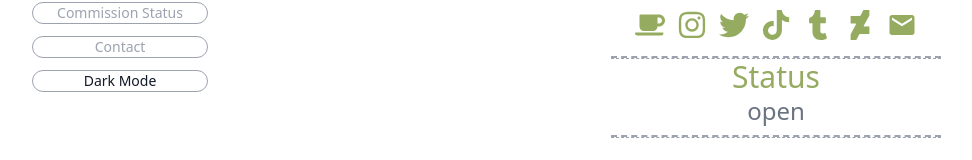
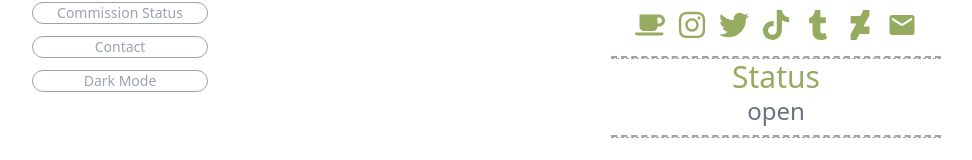
Before and after one commit to MDaud32/the-cakeguy, a Next.js app: page / in a window 1280 px wide. Shown: the part 288-448 px from the top of the page, without its empty margins (8-980 px from the left). Built offline with nearby package versions, Linux system fonts and the light colour scheme.

Commit message:
addind dark mode

```diff
--- a/components/Layout.jsx
+++ b/components/Layout.jsx
@@ -1,6 +1,10 @@
 import React from "react";
+import { useTheme } from "next-themes";
 
 const Layout = ({ children }) => {
+  const { systemTheme, theme, setTheme } = useTheme();
+  const currentTheme = theme === "system" ? systemTheme : theme;
+
   return <div>{children}</div>;
 };
 
--- a/components/Navbar.jsx
+++ b/components/Navbar.jsx
@@ -3,6 +3,7 @@ import Link from "next/link";
 import Image from "next/image";
 import Logo from "../public/birdlogo.png";
 import { useTheme } from "next-themes";
+import { BsSunFill, BsMoonFill } from "react-icons/bs";
 
 const Navbar = () => {
   const { systemTheme, theme, setTheme } = useTheme();
@@ -13,7 +14,7 @@ const Navbar = () => {
     if (currentTheme === "dark") {
       return (
         <button
-          className="w-full h-4 text-yellow-500 "
+          className="w-full h-4 text-gray-400 "
           role="button"
           onClick={() => setTheme("light")}>
           Light Mode
@@ -22,8 +23,8 @@ const Navbar = () => {
     } else {
       return (
         <button
-          className="w-full h-4 text-gray-900 "
-          role="button"
+          className="w-full h-4 text-gray-400 "
+          role="link"
           onClick={() => setTheme("dark")}>
           Dark Mode
         </button>
@@ -71,9 +72,11 @@ const Navbar = () => {
             className="border-[1px] border-gray-400 rounded-full hover:border-[#95AB60] hover:text-[#95AB60] text-gray-400 font-extralight text-sm">
             Contact
           </Link>
-          <button className="border-[1px] border-gray-400 rounded-full hover:border-[#95AB60] hover:text-[#95AB60] text-gray-400 font-extralight text-sm w-full">
+          <Link
+            href="#"
+            className="border-[1px] border-gray-400 rounded-full hover:border-[#95AB60] hover:text-[#95AB60] text-gray-400 font-extralight text-sm">
             {renderThemeChanger()}
-          </button>
+          </Link>
         </div>
       </aside>
     </div>
--- a/pages/CommissionStatus.jsx
+++ b/pages/CommissionStatus.jsx
@@ -6,20 +6,20 @@ const customStyles = {
   rows: {
     style: {
       minHeight: "30px",
-      backgroundImage: "radial-gradient(#e3e8da 1px, #fcfcfc 0)",
-      backgroundSize: "28px 28px",
-      backgroundPosition: "-19px -19px",
+      // backgroundImage: "radial-gradient(#e3e8da 1px, #fcfcfc 0)",
+      // backgroundSize: "28px 28px",
+      // backgroundPosition: "-19px -19px",
       fontSize: "11px",
     },
   },
 
-  headCells: {
-    style: {
-      backgroundImage: "radial-gradient(#e3e8da 1px, #fcfcfc 0)",
-      backgroundSize: "28px 28px",
-      backgroundPosition: "-19px -19px",
-    },
-  },
+  // headCells: {
+  //   style: {
+  //     backgroundImage: "radial-gradient(#e3e8da 1px, #fcfcfc 0)",
+  //     backgroundSize: "28px 28px",
+  //     backgroundPosition: "-19px -19px",
+  //   },
+  // },
   // cells: {
   //   style: {
   //     paddingLeft: "8px", // override the cell padding for data cells
```
